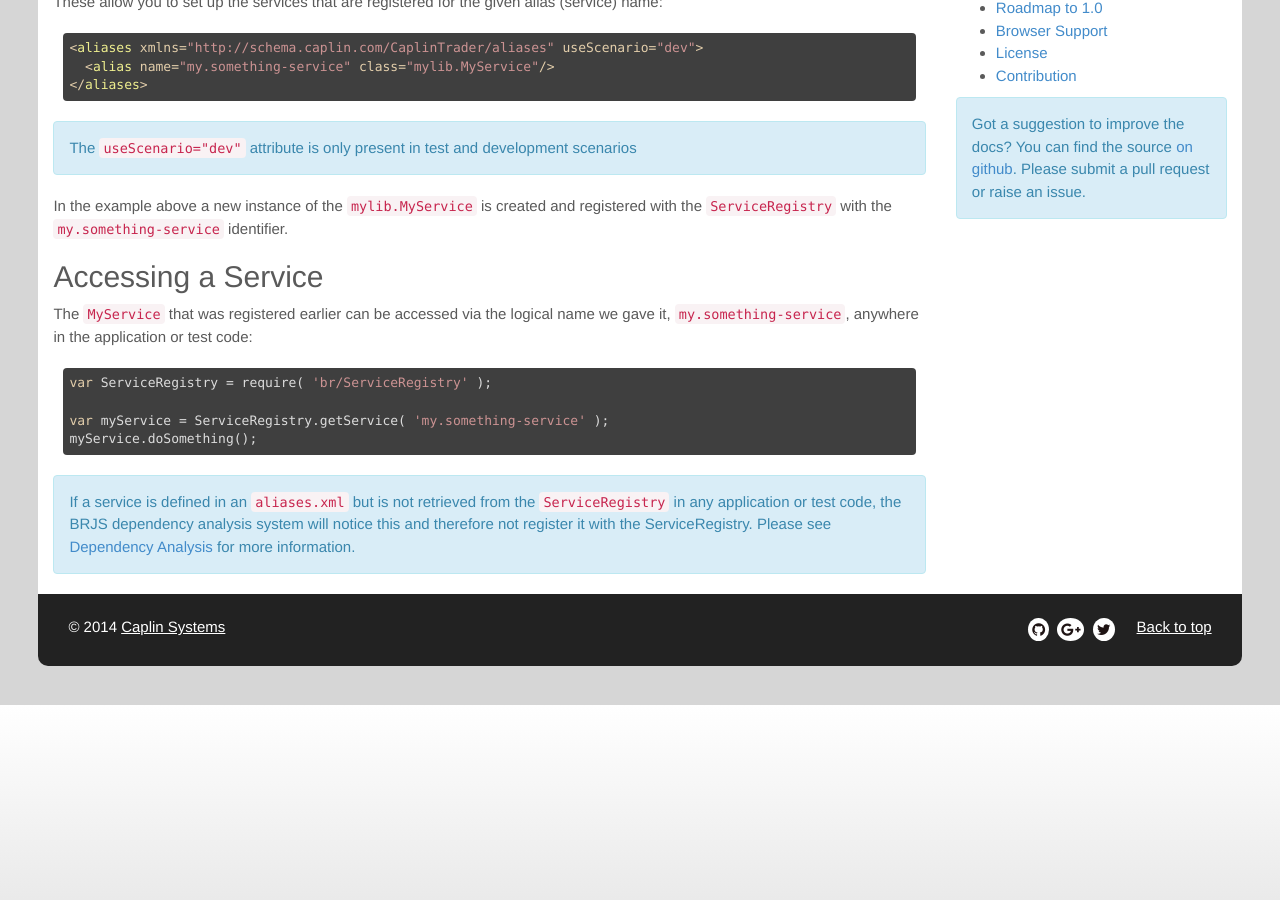
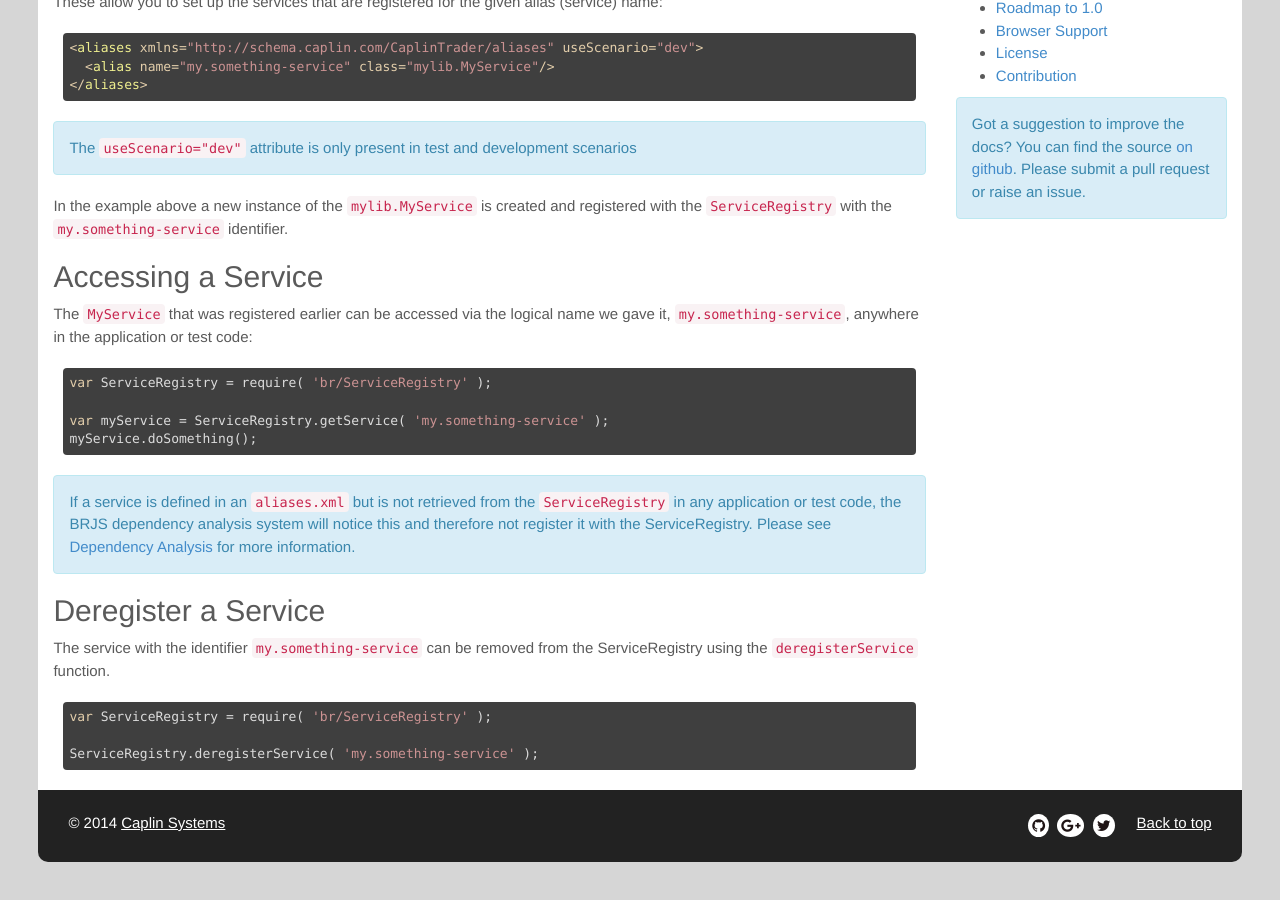
Before and after one commit to BladeRunnerJS/brjs-site, a Jekyll site: the page built from docs/use/service_registry.md, in a window 1280 px wide and 900 px high, scrolled down 1191 px. Built offline with Jekyll 4.4.1, drawn with Linux system fonts in a browser that asks for light colours; nearby versions of some CDN libraries; Markdown is read by kramdown in place of the engine named in the settings.

Commit message:
deregisterService details added

````diff
--- a/docs/use/service_registry.md
+++ b/docs/use/service_registry.md
@@ -80,3 +80,13 @@ myService.doSomething();
 <div class="alert alert-info">
   <p>If a service is defined in an <code>aliases.xml</code> but is not retrieved from the <code>ServiceRegistry</code> in any application or test code, the BRJS dependency analysis system will notice this and therefore not register it with the ServiceRegistry. Please see <a href="/docs/concepts/dependency_analysis/">Dependency Analysis</a> for more information.</p>
 </div>
+
+## Deregister a Service
+
+The service with the identifier `my.something-service` can be removed from the ServiceRegistry using the `deregisterService` function.
+
+```javascript
+var ServiceRegistry = require( 'br/ServiceRegistry' );
+
+ServiceRegistry.deregisterService( 'my.something-service' );
+```
````
